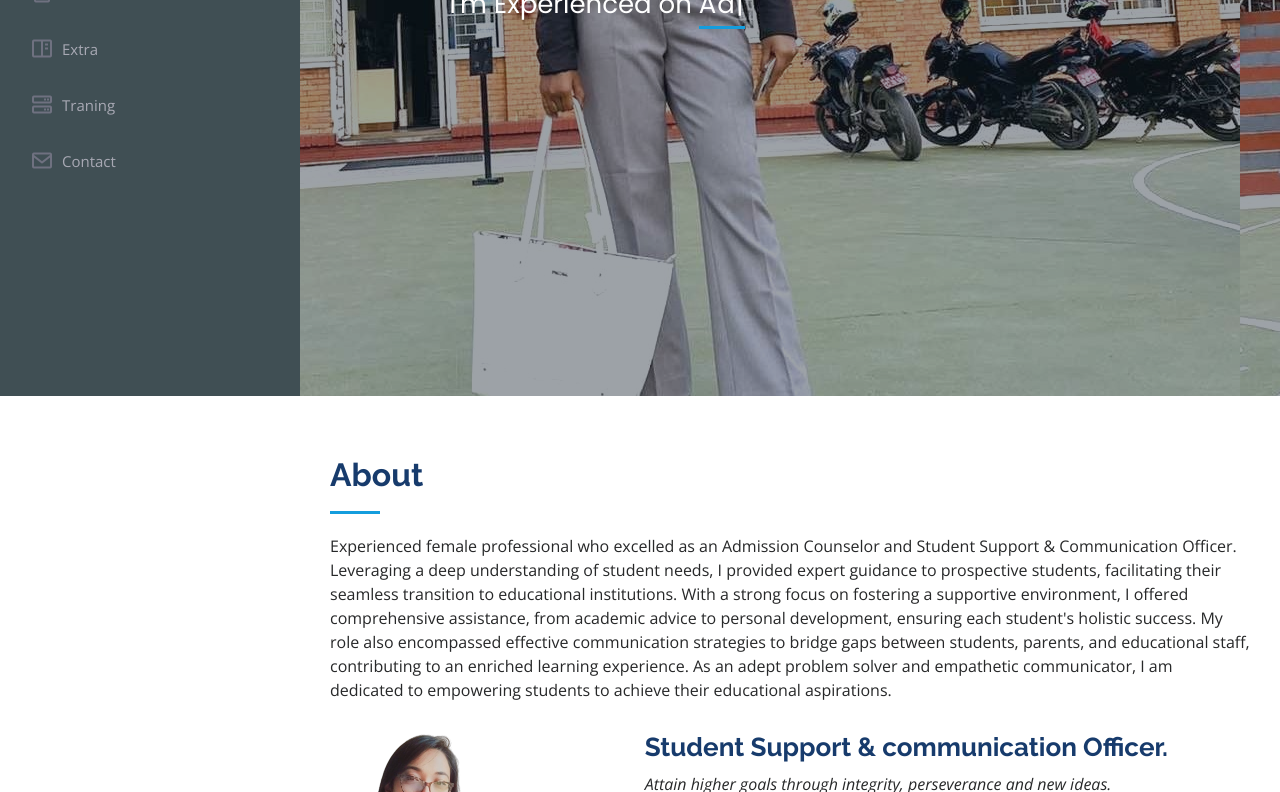
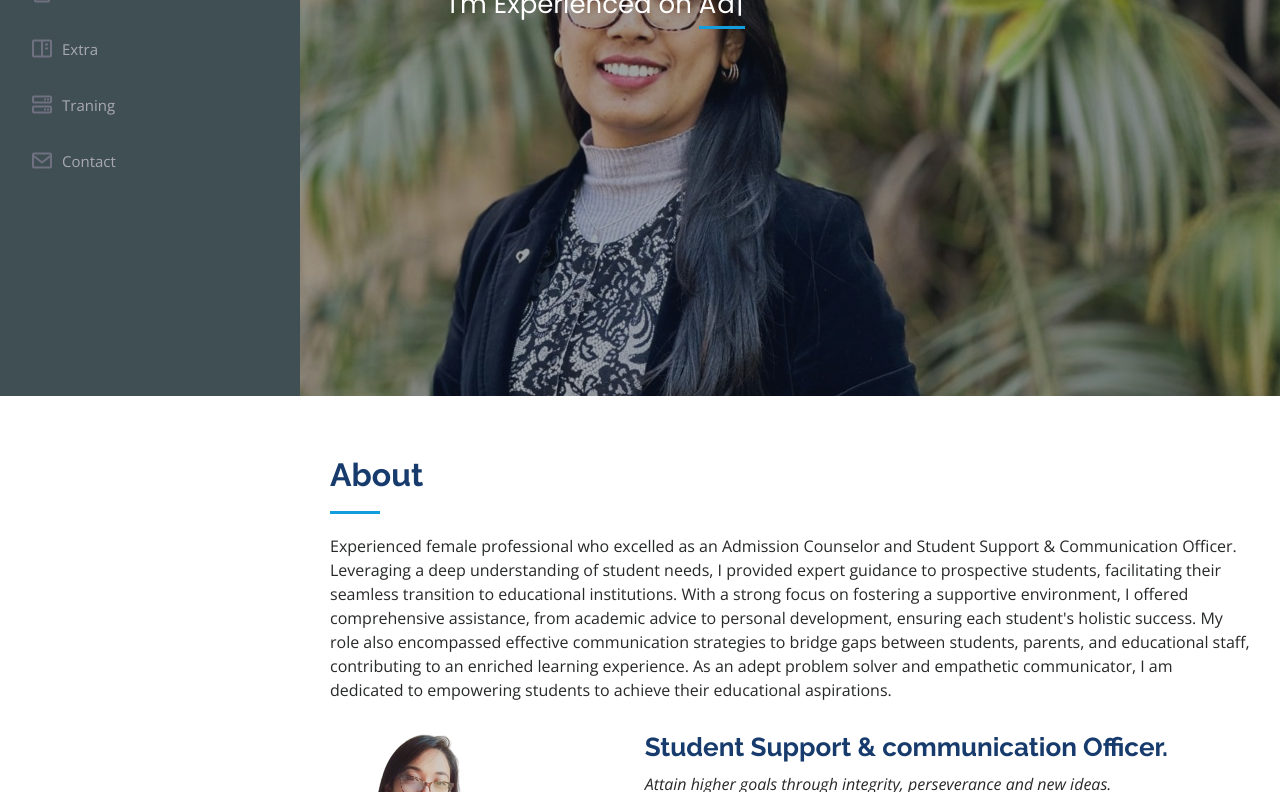
Before and after one commit to Nujan100/Portfolios-s, a plain HTML site: page index.html in a window 1280 px wide. Shown: the part 404-1196 px from the top of the page. Drawn offline with nearby package versions, Linux system fonts and the light colour scheme.

Commit message:
Update style.css

```diff
--- a/assets/css/style.css
+++ b/assets/css/style.css
@@ -234,7 +234,7 @@ h6 {
 #hero {
   width: 100%;
   height: 100vh;
-  background: url("../img/IMG_31771.JPG") top center;
+  background: url("../img/mam_1.jpeg") top center;
   background-size: auto;
 }
 
```
